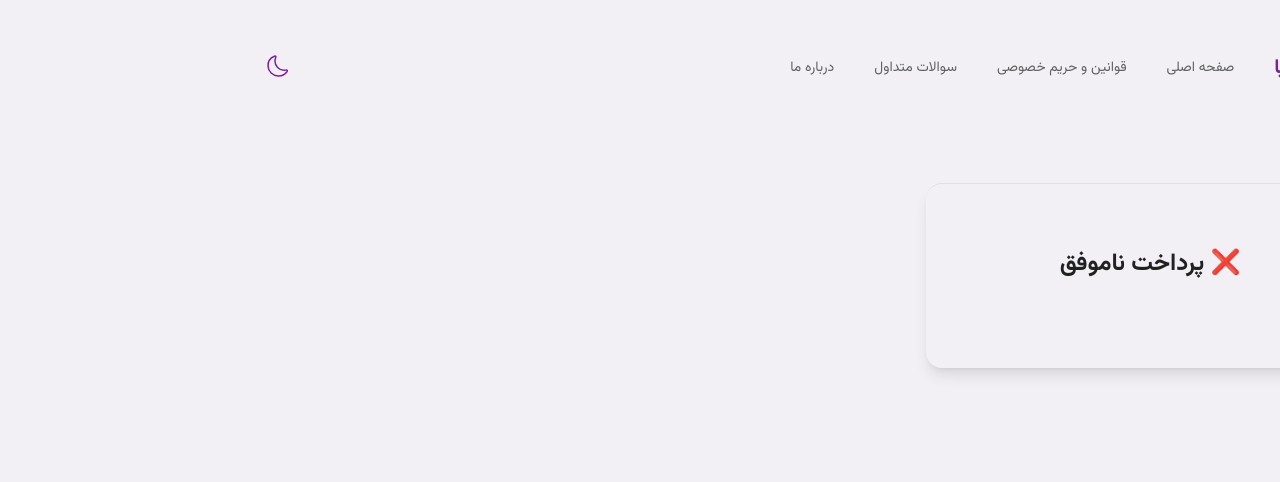
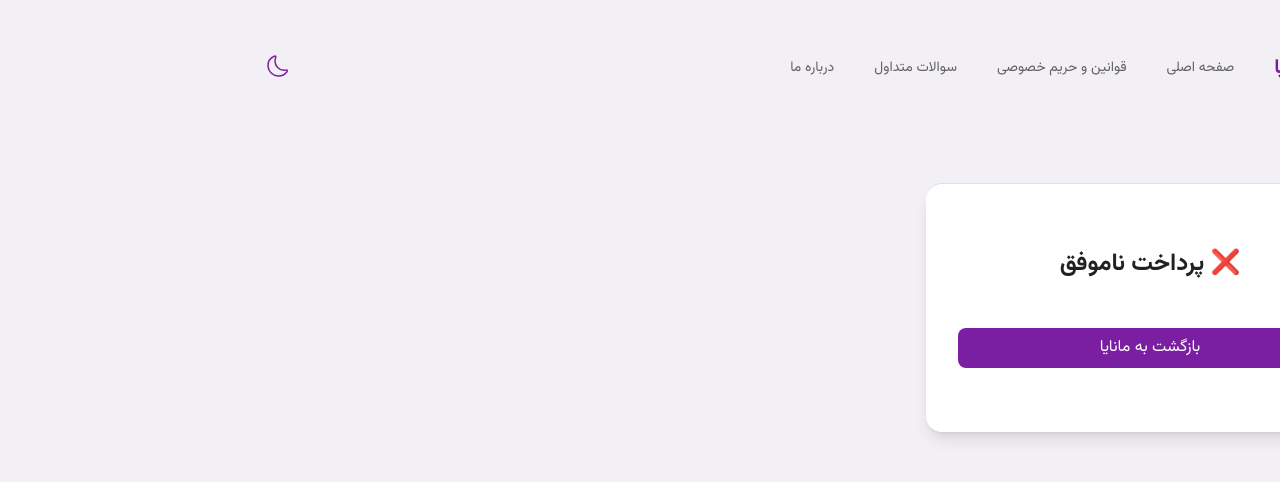
Before and after one commit to SeyyedAliTabatabaei/manaya-web, a Next.js app: page /payment-result in a window 1280 px wide. Shown: the top 482 px of the page. Built offline with nearby package versions, Linux system fonts and the light colour scheme.

Commit message:
import payment result

```diff
--- a/app/payment-result/page.tsx
+++ b/app/payment-result/page.tsx
@@ -15,7 +15,7 @@ export default function PaymentResultPage() {
 
     return (
         <Container>
-            <div className="py-16 border-t border-divider shadow-lg rounded-2xl p-8 w-full max-w-md text-center">
+            <div className="py-16 bg-surface border-t border-divider shadow-lg rounded-2xl p-8 w-full max-w-md text-center">
                 <h1
                     className={`text-2xl font-bold mb-4 ${
                         success ? "text-green-600" : "text-red-600"
@@ -34,12 +34,15 @@ export default function PaymentResultPage() {
                     </div>
                 )}
 
-                {/*<button*/}
-                {/*    onClick={() => (window.location.href = "/")}*/}
-                {/*    className="mt-6 w-full bg-blue-600 hover:bg-blue-700 text-white py-2 rounded-lg transition"*/}
-                {/*>*/}
-                {/*    بازگشت به خانه*/}
-                {/*</button>*/}
+                <button
+                    onClick={() => {
+                        window.location.href = "manaya://payment/result";
+                    }}
+                    className="mt-6 w-full bg-primary hover:bg-blue-700 text-white py-2 rounded-lg transition"
+                >
+                    بازگشت به مانایا
+                </button>
+
             </div>
         </Container>
     );
```
